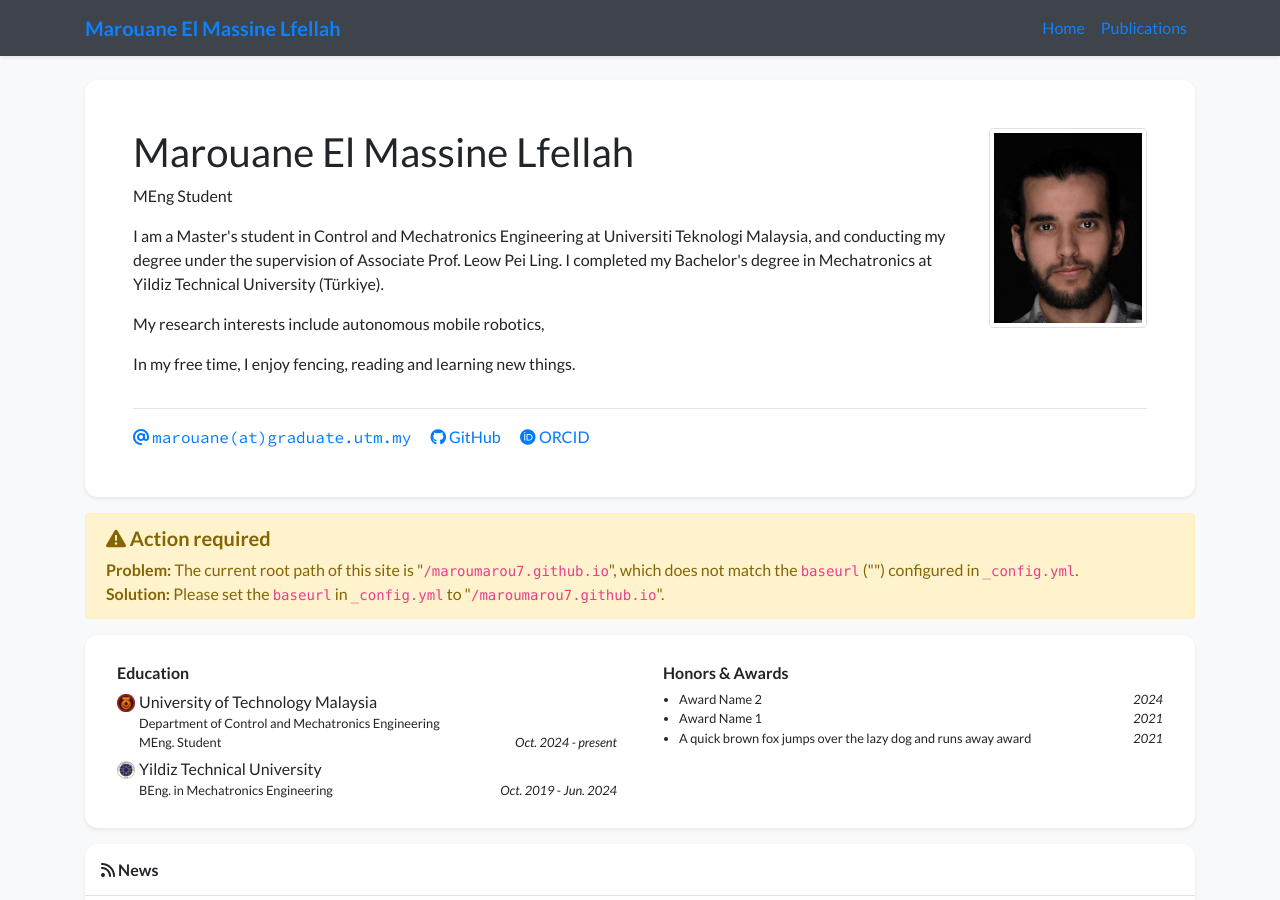
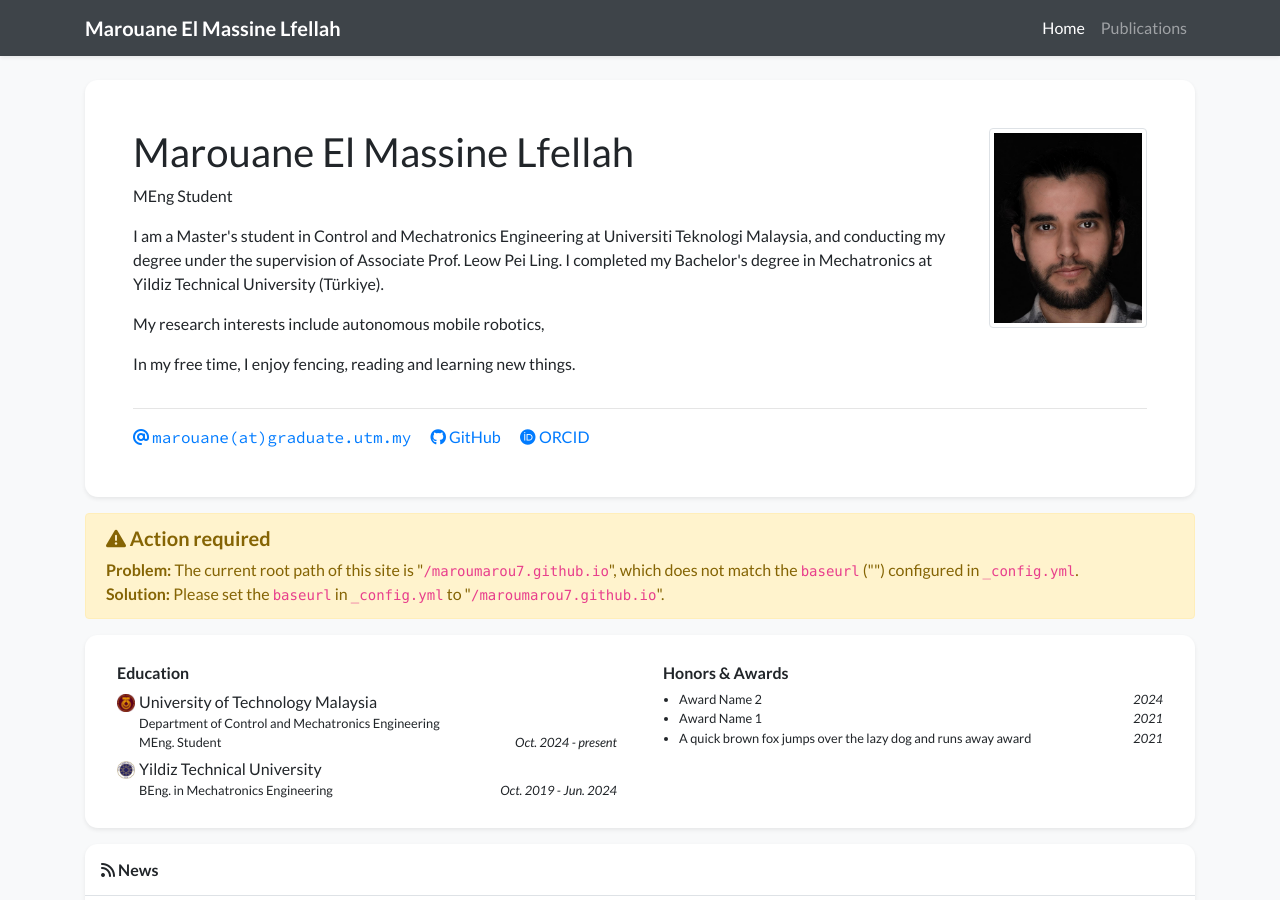
Before and after one commit to MarouMarou7/maroumarou7.github.io, a Jekyll site: the page built from index.html, in a window 1280 px wide and 900 px high. Built offline with Jekyll 4.4.1, drawn with Linux system fonts in a browser that asks for light colours; nearby versions of some CDN libraries; a style sheet for code colours, icons or effects is not loaded.

```diff
--- a/_includes/navbar.html
+++ b/_includes/navbar.html
@@ -1,4 +1,4 @@
-<nav class="navbar navbar-expand-sm navbar-white bg-dark fixed-top mb-5 shadow-sm">
+<nav class="navbar navbar-expand-sm navbar-dark bg-dark fixed-top mb-5 shadow-sm">
     <div class="{% if page.container_class %}{{ page.container_class }}{% else %}container-lg{% endif %}">
         <a class="navbar-brand"><strong>{{site.data.profile.navbar_name}}</strong></a>
         <button class="navbar-toggler" style="font-size: 1em; padding: 0.5em;" type="button" data-toggle="collapse" data-target="#navbarResponsive" aria-controls="navbarResponsive" aria-expanded="false" aria-label="Toggle navigation">
```
